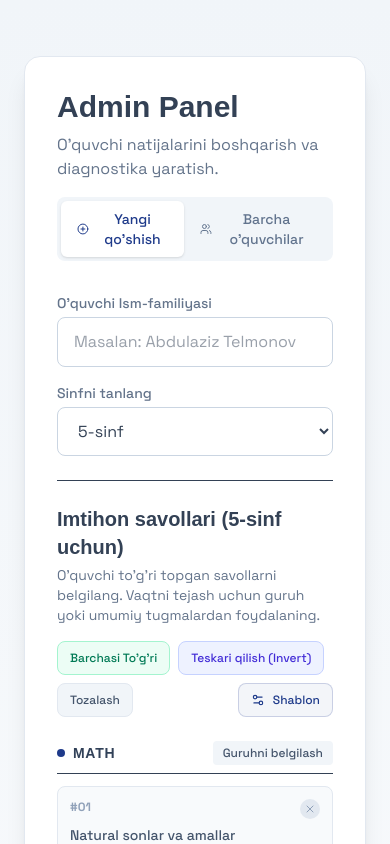
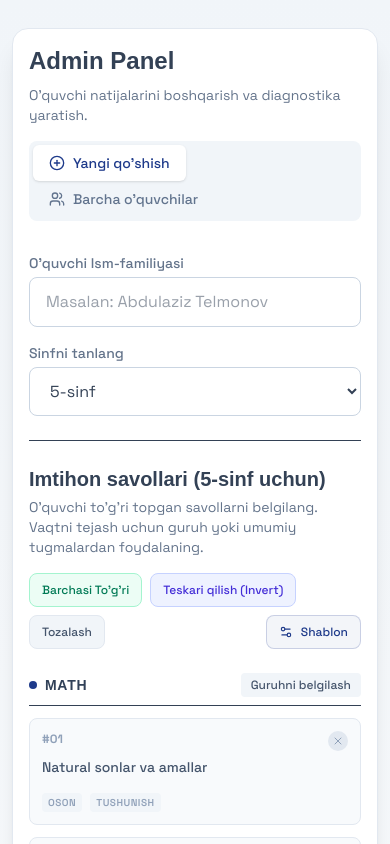
Before and after one commit to hasanboydev97-max/diagnostika, a React (Vite) app: page /admin in a window 390 px wide. Shown: the top 844 px of the page. Built offline with nearby package versions, Linux system fonts and the light colour scheme; a web font is replaced by a local one.

Commit message:
📱 Perfect mobile responsiveness for admin and summary pages

```diff
--- a/src/pages/Admin.tsx
+++ b/src/pages/Admin.tsx
@@ -113,17 +113,17 @@ export default function Admin() {
   };
 
   return (
-    <div className="min-h-screen bg-slate-50 flex items-center justify-center p-6" style={{
+    <div className="min-h-screen bg-slate-50 flex items-center justify-center p-3 sm:p-6" style={{
       backgroundImage: 'radial-gradient(circle at center, #ffffff 0%, #f1f5f9 100%)'
     }}>
-      <div className="bg-white max-w-7xl w-full p-8 rounded-2xl shadow-xl border border-slate-200 my-8">
+      <div className="bg-white max-w-7xl w-full p-4 sm:p-8 rounded-2xl shadow-xl border border-slate-200 my-4 sm:my-8">
         <div className="flex flex-col md:flex-row justify-between items-start md:items-center mb-8 gap-4">
           <div>
-            <h1 className="text-3xl font-bold text-neutral-main mb-2">Admin Panel</h1>
-            <p className="text-neutral-secondary">O'quvchi natijalarini boshqarish va diagnostika yaratish.</p>
+            <h1 className="text-2xl sm:text-3xl font-bold text-neutral-main mb-2">Admin Panel</h1>
+            <p className="text-sm sm:text-base text-neutral-secondary">O'quvchi natijalarini boshqarish va diagnostika yaratish.</p>
           </div>
 
-          <div className="flex bg-slate-100 p-1 rounded-lg">
+          <div className="flex flex-wrap w-full md:w-auto bg-slate-100 p-1 rounded-lg">
             <button
               onClick={() => setActiveTab('new')}
               className={`flex items-center gap-2 px-4 py-2 rounded-md font-medium text-sm transition-all ${activeTab === 'new' ? 'bg-white text-primary shadow-sm' : 'text-slate-500 hover:text-slate-700'}`}
--- a/src/pages/Summary.tsx
+++ b/src/pages/Summary.tsx
@@ -159,8 +159,8 @@ export default function Summary() {
 
       <div ref={printRef} className="print-container bg-background-main">
         {/* Main Content */}
-        <div className="max-w-[1440px] mx-auto px-6 md:px-12 pt-12 space-y-16">
-          <header className="flex justify-between items-center pb-8 border-b border-border">
+        <div className="max-w-[1440px] mx-auto px-4 md:px-12 pt-6 md:pt-12 space-y-10 md:space-y-16">
+          <header className="flex flex-col sm:flex-row justify-between items-start sm:items-center pb-6 sm:pb-8 border-b border-border gap-4">
           <div className="flex items-center gap-3">
             <img src={logo} alt="Boborahim Mashrab" className="w-12 h-12 rounded-lg object-contain shadow-sm border border-slate-200" />
             <h1 className="font-bold text-xl text-neutral-main">Boborahim Mashrab</h1>
@@ -192,8 +192,8 @@ export default function Summary() {
           <h2 className="text-2xl font-bold text-neutral-main font-display mb-2">Umumiy daraja</h2>
           <p className="text-neutral-secondary mb-8">Umumiy ball qaysi toifada — va e'tiborsizlik qayergacha yetadi.</p>
 
-          <div className="bg-white rounded-2xl shadow-sm border border-border p-10">
-            <div className="grid grid-cols-1 md:grid-cols-3 gap-8 text-center divide-y md:divide-y-0 md:divide-x divide-border">
+          <div className="bg-white rounded-2xl shadow-sm border border-border p-5 md:p-10">
+            <div className="grid grid-cols-1 md:grid-cols-3 gap-6 md:gap-8 text-center divide-y md:divide-y-0 md:divide-x divide-border">
               <div className="pt-4 md:pt-0 flex flex-col items-center">
                 <div className="text-xs font-bold text-neutral-secondary mb-3 uppercase tracking-widest">Umumiy natija</div>
                 <div className="flex items-baseline justify-center gap-1 mb-2">
@@ -255,7 +255,7 @@ export default function Summary() {
           <div className="flex items-center gap-2 text-primary text-sm font-bold tracking-wider">
             <span>03</span>
           </div>
-          <div className="flex justify-between items-center">
+          <div className="flex flex-col sm:flex-row justify-between items-start sm:items-center gap-3">
             <h2 className="text-2xl font-bold text-neutral-main">Tizim xulosasi</h2>
             {studentData.aiSummaryText?.includes('Texnik xatolik') && (
               <button
@@ -267,7 +267,7 @@ export default function Summary() {
               </button>
             )}
           </div>
-          <div className="bg-primary/5 p-8 rounded-3xl border border-primary/20 shadow-sm relative overflow-hidden">
+          <div className="bg-primary/5 p-5 md:p-8 rounded-3xl border border-primary/20 shadow-sm relative overflow-hidden">
             <div className="absolute -top-10 -right-10 w-40 h-40 bg-primary/10 rounded-full blur-3xl"></div>
             <div className="relative z-10">
               <h3 className="font-bold text-lg text-neutral-900 mb-3">Tahlil</h3>
```
